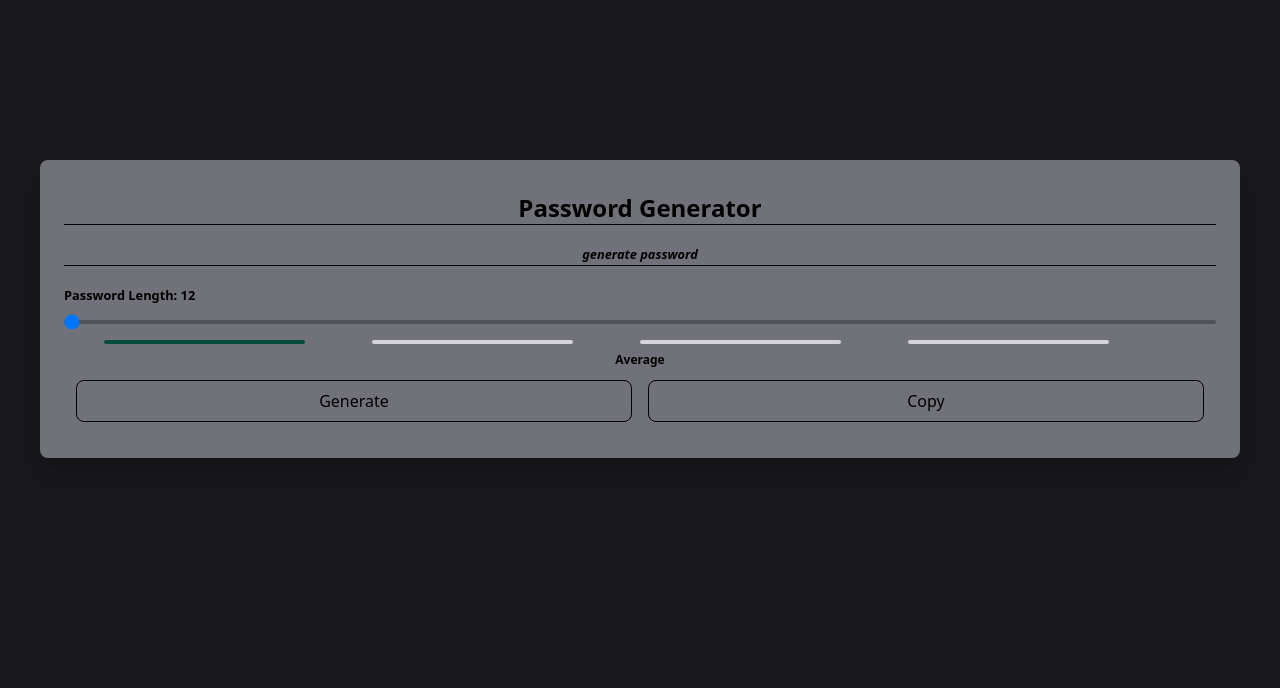
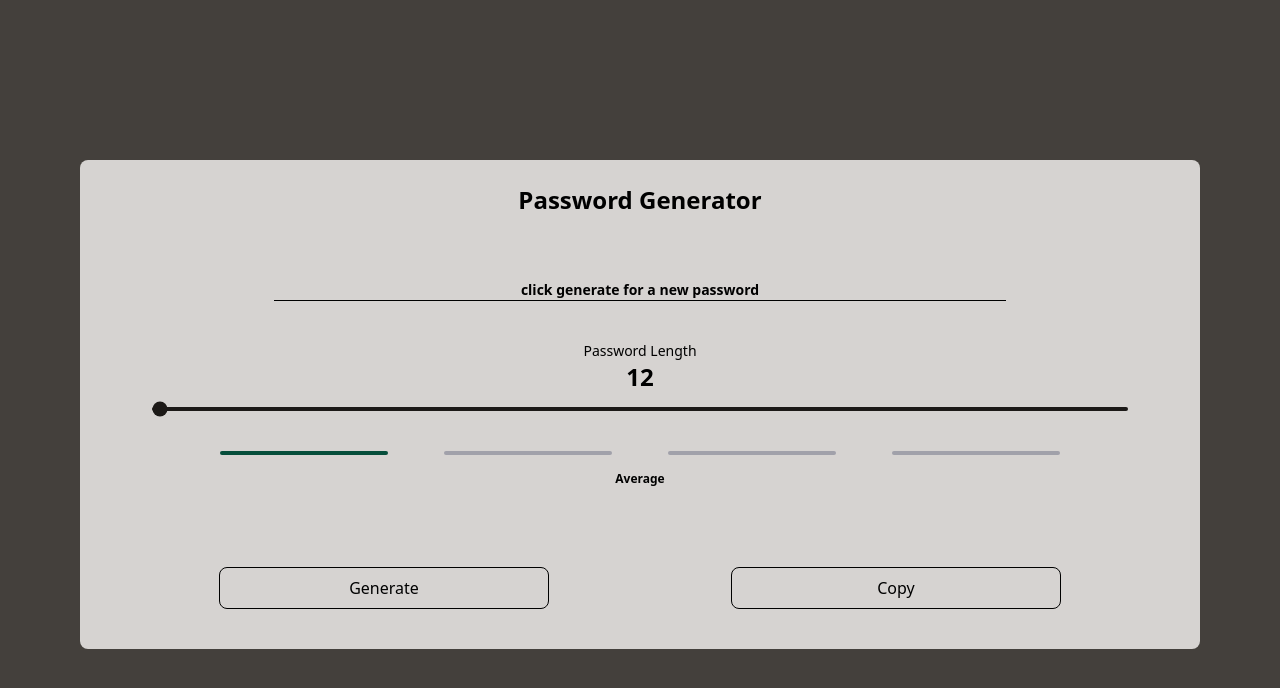
Before and after one commit to imdoingotherthings/PasswordGenerator, a React (Vite) app: page / in a window 1280 px wide. Shown: the top 688 px of the page. Built offline with nearby package versions, Linux system fonts and the light colour scheme.

Commit message:
Adding more styling to the project.

```diff
--- a/src/components/PasswordStrength/index.jsx
+++ b/src/components/PasswordStrength/index.jsx
@@ -20,7 +20,7 @@ export const PasswordStrength = state => {
 	};
 
 	const gridSlider = () => {
-		const defaultClass = 'h-1 w-3/4 rounded-lg bg-zinc-300';
+		const defaultClass = 'h-1 w-3/4 rounded-lg bg-zinc-400';
 
 		const lvl1SliderClass = 'h-1 w-3/4 rounded-lg bg-emerald-900';
 		const lvl4SliderClass = 'h-1 w-3/4 rounded-lg bg-emerald-200';
@@ -28,14 +28,14 @@ export const PasswordStrength = state => {
 		const lvl2SliderClass = 'h-1 w-3/4 rounded-lg bg-emerald-800';
 
 		return (
-			<div className="text-center mx-auto px-10">
-				<div className="grid grid-cols-4">
+			<div className="text-center mx-auto px-10 py-4">
+				<div className="grid grid-cols-4 justify-items-center">
 					<div className={rng >= 12 ? lvl1SliderClass : defaultClass}></div>
 					<div className={rng >= 14 ? lvl2SliderClass : defaultClass}></div>
 					<div className={rng >= 16 ? lvl3SliderClass : defaultClass}></div>
 					<div className={rng >= 18 ? lvl4SliderClass : defaultClass}></div>
 				</div>
-				<p className="font-bold text-xs my-2">{strengthText(rng)}</p>
+				<p className="font-bold text-xs py-4">{strengthText(rng)}</p>
 			</div>
 		);
 	};
--- a/src/components/form/index.jsx
+++ b/src/components/form/index.jsx
@@ -22,11 +22,7 @@ export const FormGenerator = () => {
 		if (val !== '') {
 			return <>{val}</>;
 		} else {
-			return (
-				<small>
-					<i>generate password</i>
-				</small>
-			);
+			return <span className="block text-sm font-semibold">click generate for a new password</span>;
 		}
 	};
 
@@ -59,24 +55,24 @@ export const FormGenerator = () => {
 	};
 
 	return (
-		<div className="mx-auto px-10">
-			<div className="bg-zinc-500 p-6 my-40 rounded-lg shadow-xl">
-				<div className="my-2">
-					<p className="text-2xl font-bold text-center">Password Generator</p>
-					<hr className="w-full border-black" />
+		<div className="mx-auto px-12 md:px-18 lg:px-20">
+			<div className=" py-4 px-10 my-40 rounded-lg bg-stone-300 ">
+				<div className=" rounded-t-lg">
+					<p className="text-2xl font-bold text-center text-black px-4 py-2">Password Generator</p>
+					{/* <hr className="w-full border-black" /> */}
 				</div>
 
-				<div className="my-4 font-semibold text-center">
-					<p className="">{showPass()}</p>
-					<hr className="w-full border-black" />
+				<div className="h-full px-8 pt-14 pb-6 text-black">
+					<div className="font-medium text-center pb-6">
+						<p className="text-2xl">{showPass()}</p>
+						<hr className="mx-auto w-3/4 border-black" />
 					</div>
 
-				<div className="my-2">
-					<small>
-						<b>Password Length: {rng}</b>
-					</small>
+					<div className="py-4">
+						<p className="text-center text-sm">Password Length</p>
+						<p className="text-center text-2xl font-bold">{rng}</p>
 						<input
-						className="w-full outline-none appearance-none rounded-lg h-1 bg-zinc-600 cursor-pointer my-2"
+							className="w-full outline-none appearance-none rounded-lg h-1 accent-stone-900 cursor-pointer my-2 bg-stone-900"
 							onChange={e => passwordRange(e)}
 							type="range"
 							name="password"
@@ -89,12 +85,15 @@ export const FormGenerator = () => {
 					</div>
 
 					<PasswordStrength rng={rng} />
+				</div>
 
-				<div className="grid grid-cols-2 gap-4 my-3 px-3">
-					<button onClick={() => gen()} className="block border border-black rounded-lg p-2">
+				<div className="grid grid-cols-1 sm:grid-cols-2 gap-4 text-black py-6 px-4 rounded-b-lg justify-items-center">
+					<button
+						onClick={() => gen()}
+						className="block border border-black rounded-lg p-2 w-2/3 transition ease-in-out delay-100 hover:bg-emerald-700 hover:scale-110 hover:-translate-y-2 active:bg-stone-700 active:scale-110 active:-translate-y-2">
 						Generate
 					</button>
-					<button onClick={() => copyPswd()} className="block border border-black rounded-lg p-2">
+					<button onClick={() => copyPswd()} className="block border border-black rounded-lg p-2 w-2/3">
 						{copiedFeedback}
 					</button>
 				</div>
--- a/src/styles/index.css
+++ b/src/styles/index.css
@@ -3,5 +3,5 @@
 @tailwind utilities;
 
 body {
-    background-color: #18181b;
+    background-color: #44403c;
 }
```
Lines whose indentation alone changed are shown as unchanged.
